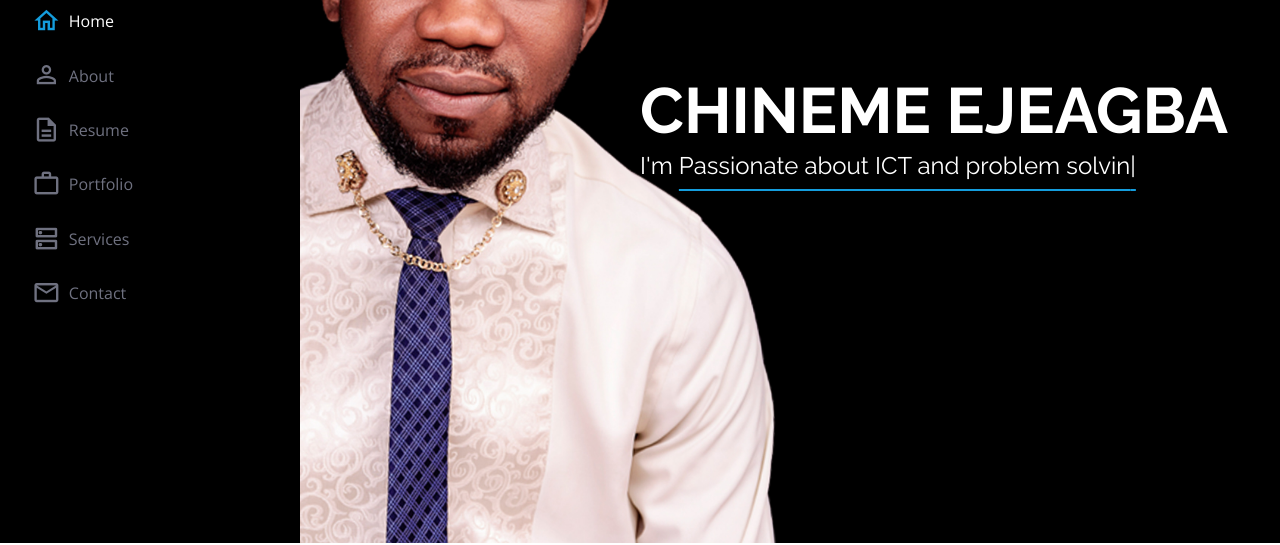
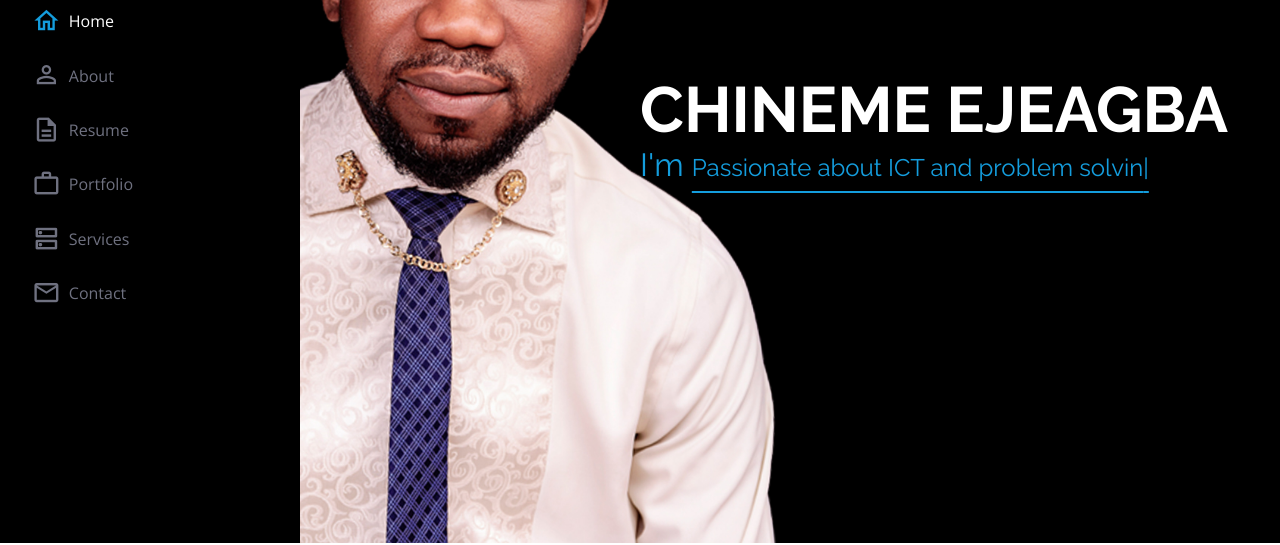
Before and after one commit to Braincore27/chineme-portfoilo.com, a plain HTML site: page index.html in a window 1280 px wide. Shown: the part 257-802 px from the top of the page. Drawn offline with nearby package versions, Linux system fonts and the light colour scheme.

Commit message:
Update styles.css

```diff
--- a/assets/styles/styles.css
+++ b/assets/styles/styles.css
@@ -208,7 +208,8 @@ a{
 
 .hero-text p{
     font-weight: 400;
-    font-size: 1.5rem;
+    font-size:2rem;
+    color:  var(--brand-color-light);
 }
 
 .hero-text p span{
```
